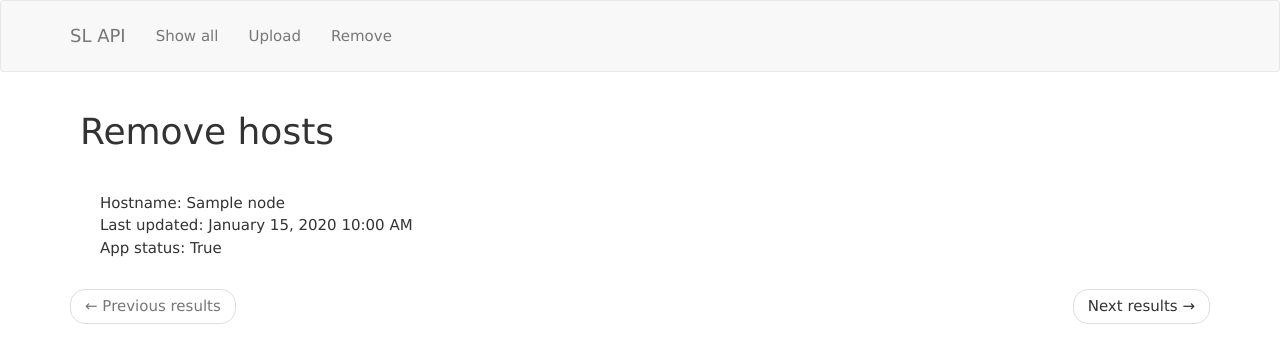
After one commit to necator9/api_web, a Flask app: template web_api_sl/templates/all.html in a window 1280 px wide. The commit adds this page. Shown: the top 363 px of the page. Run offline with Flask 2, Linux system fonts and the light colour scheme; tables that the repository leaves empty hold one stand-in row (values such as "Sample post"); the template is opened without the code that fills it: values that come from a table or form of the project are taken from there, most other values are stand-ins (such as "Sample title", 1, 10 or a date in 2020); parts of the project's set-up code (start-up, migrations or seed data) failed here and were passed over; some libraries are stand-ins or nearby versions.

Commit message:
Freeze project

```diff
--- a/config.py
+++ b/config.py
@@ -12,3 +12,4 @@ class DevConfig(object):
     MAX_CONTENT_LENGTH = 1024*1024
     UPLOAD_EXTENSIONS = ['.txt']
     MAPS_TOKEN = os.getenv('MAPS_TOKEN')
+    RESULTS_PER_PAGE = 5
--- /dev/null
+++ b/web_api_sl/templates/all.html
@@ -0,0 +1,37 @@
+{% extends "base.html" %}
+
+
+
+{% block app_content %}
+<div class="headcontainer">
+    <h1>Remove hosts</h1>
+</div>
+<div class="container">
+  {% for node in nodes %}
+      <div class="container">
+    <a href="{{ url_for('routes.get', node_name=node.name) }}">Hostname: {{ node.name }} <br>
+    Last updated: {{ moment(node.last_updated ).format('LLL') }}<br>
+    App status: {{ node.app_status }}
+  </a>
+      </div>
+
+    {% endfor %}
+</div>
+        <nav aria-label="...">
+        <ul class="pager">
+            <li class="previous{% if not prev_url %} disabled{% endif %}">
+                <a href="{{ prev_url or '#' }}">
+                    <span aria-hidden="true">&larr;</span>
+                    {{ 'Previous results' }}
+                </a>
+            </li>
+            <li class="next{% if not next_url %} disabled{% endif %}">
+                <a href="{{ next_url or '#' }}">
+                    {{ 'Next results' }}
+                    <span aria-hidden="true">&rarr;</span>
+                </a>
+            </li>
+        </ul>
+    </nav>
+</div>
+{% endblock %}
--- a/web_api_sl/templates/base.html
+++ b/web_api_sl/templates/base.html
@@ -106,6 +106,7 @@
             </div>
             <div class="collapse navbar-collapse" id="bs-example-navbar-collapse-1">
                 <ul class="nav navbar-nav">
+                    <li><a href="{{ url_for('routes.show_all') }}">Show all</a></li>
                     <li><a href="{{ url_for('routes.upload') }}">Upload</a></li>
                     <li><a href="{{ url_for('routes.remove') }}">Remove</a></li>
                 </ul>
--- a/web_api_sl/templates/index.html
+++ b/web_api_sl/templates/index.html
@@ -121,7 +121,6 @@
 		}
 
 		display_map(longitude={{ coordinates['long'] }}, latitude={{ coordinates['lat'] }});
-
 	</script>
 
 {% endblock %}
```
Also changed, not shown: requirements.txt (added, +26 -0 lines), web_api_sl/views.py (+13 -13 lines), README.md (added).
